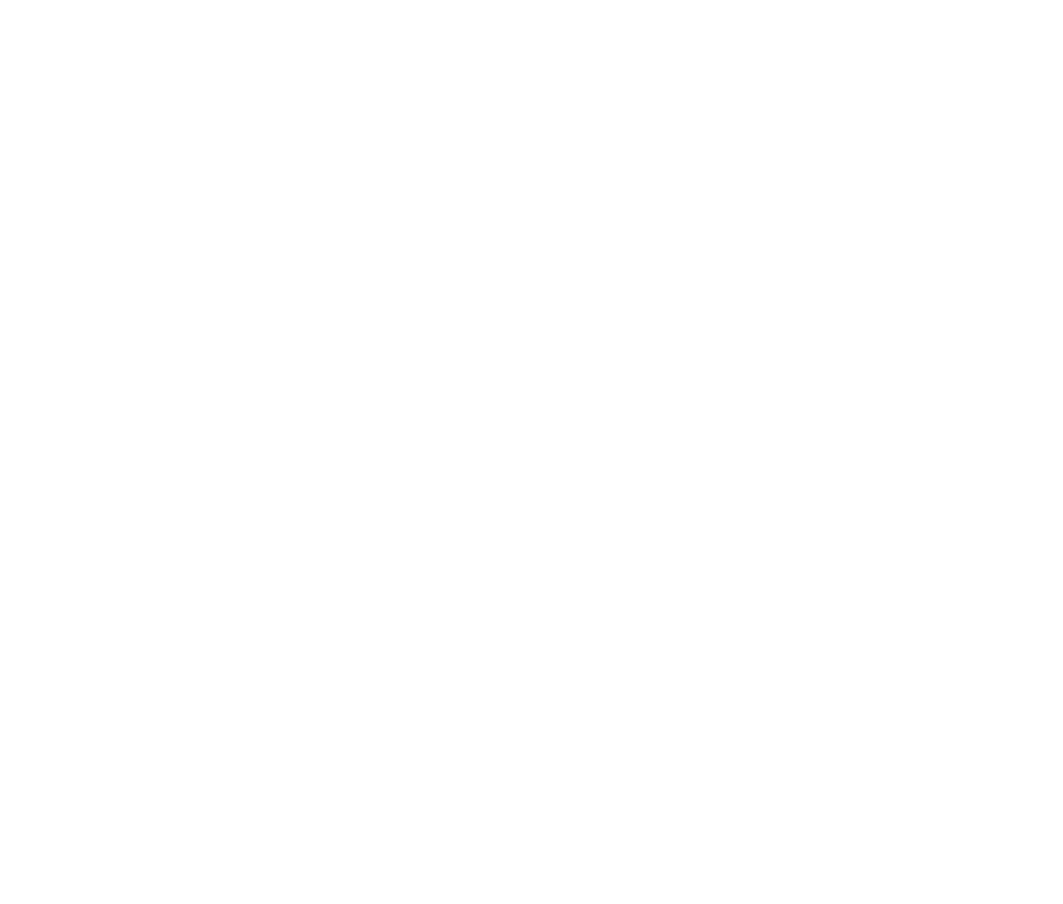
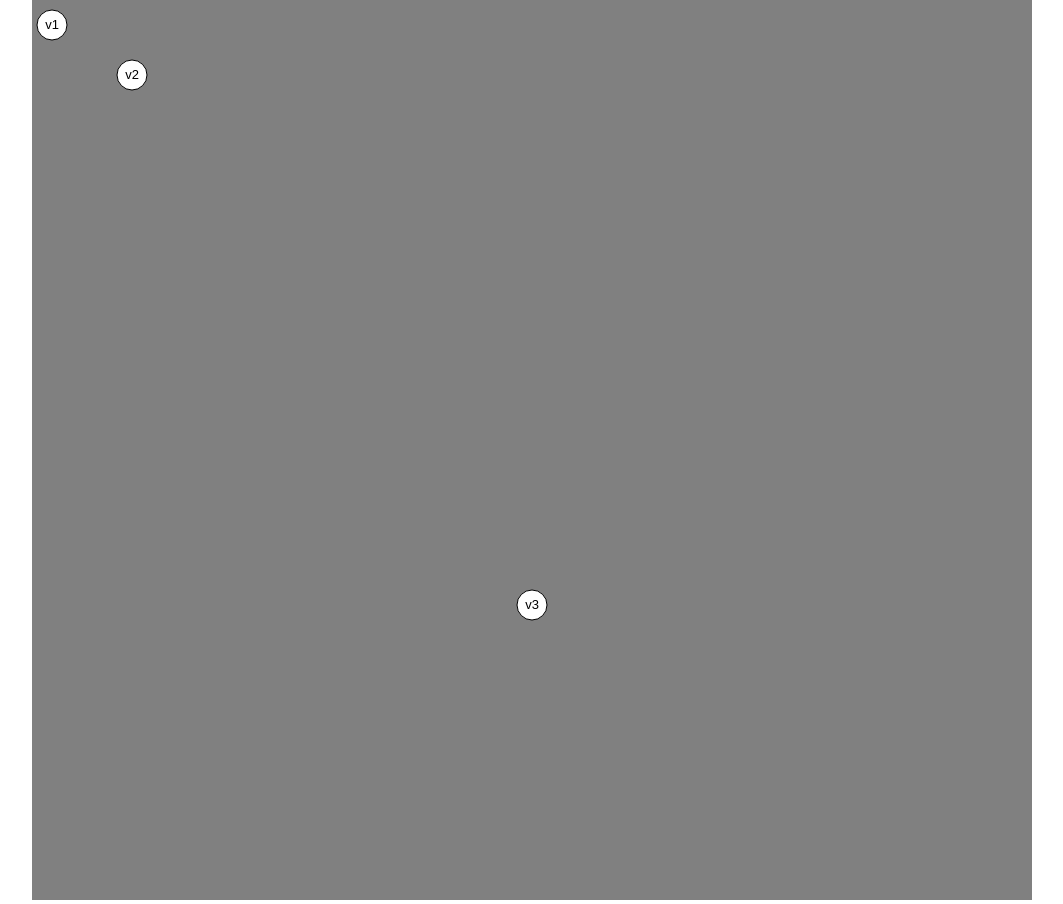
Before and after one commit to bloominstituteoftechnology/Graphs, a React (Create React App) app in the folder projects/graph/: page / in a window 1280 px wide. Shown: the whole page, without its empty margins (108-1171 px from the left). Before the commit the page ends 804 px from the top, so only its background shows below. Built offline with nearby package versions, Linux system fonts and the light colour scheme.

Commit message:
Added some snippets from Sean's Lecture

```diff
--- a/projects/graph/src/App.js
+++ b/projects/graph/src/App.js
@@ -3,8 +3,9 @@ import { Graph } from './graph';
 import './App.css';
 
 // !!! IMPLEMENT ME
-const canvasWidth = window.innerWidth;
-const canvasHeight = window.innerHeight;
+const canvasWidth = 1000;
+const canvasHeight = 900;
+const circleRadius = 15;
 
 /**
  * GraphView
@@ -31,9 +32,38 @@ class GraphView extends Component {
     let canvas = this.refs.canvas;
     let ctx = canvas.getContext('2d');
 
+    console.log('this.props.graph: ', this.props.graph);
+    // call our dummy function
+    this.props.graph.createDummyGraph();
+    console.log('called createDummyGraph');
+
     // Clear it
-    ctx.fillStyle = 'white';
+    ctx.fillStyle = 'grey';
     ctx.fillRect(0, 0, canvasWidth, canvasHeight);
+
+    ctx.font = '13px Arial';
+    ctx.textAlign = 'center';
+    ctx.textBaseline = 'middle';
+
+    // draw our dummy vertexes
+    this.props.graph.vertexes.forEach((v) => {
+      ctx.beginPath();
+      ctx.fillStyle = 'white';
+      ctx.arc(v.pos.x, v.pos.y, circleRadius, 0, 2 * Math.PI);
+      ctx.fill();
+      ctx.stroke();
+
+      // fill in the text
+      ctx.fillStyle = 'black';
+      ctx.fillText(v.value, v.pos.x, v.pos.y);
+    });
+
+    // ctx.arc(10, 10, 10, 0, 2 * Math.PI);  // deciding what we're going to draw next
+    // ctx.stroke(); // put your pen down and draw the stroke
+    // ctx.beginPath();
+    // ctx.arc(100, 100, 10, 0, 2 * Math.PI);
+    // ctx.stroke();
+    // console.log('called ctx.arc');
 
     // !!! IMPLEMENT ME
     // compute connected components
--- a/projects/graph/src/graph.js
+++ b/projects/graph/src/graph.js
@@ -3,9 +3,8 @@
  */
 export class Edge {
   // !!! IMPLEMENT ME
-  constructor(destination, weight) {
+  constructor(destination) {
     this.destination = destination;
-    this.weight = weight;
   }
 }
 
@@ -14,11 +13,12 @@ export class Edge {
  */
 export class Vertex {
   // !!! IMPLEMENT ME
-  constructor() {
+  constructor(value='default', pos={x: -1, y: -1}) {
     this.edges = [];
+    this.value = value;
+    this.pos = pos;
   }
 }
-
 
 /**
  * Graph
@@ -26,6 +26,16 @@ export class Vertex {
 export class Graph {
   constructor() {
     this.vertexes = [];
+  }
+
+  createDummyGraph() {
+    const dummyVertex1 = new Vertex('v1', {x: 20, y: 25});
+    const dummyVertex2 = new Vertex('v2', {x: 100, y: 75});
+    const dummyVertex3 = new Vertex('v3', {x: 500, y: 605});
+
+    this.vertexes.push(dummyVertex1);
+    this.vertexes.push(dummyVertex2);
+    this.vertexes.push(dummyVertex3);
   }
 
   /**
```
